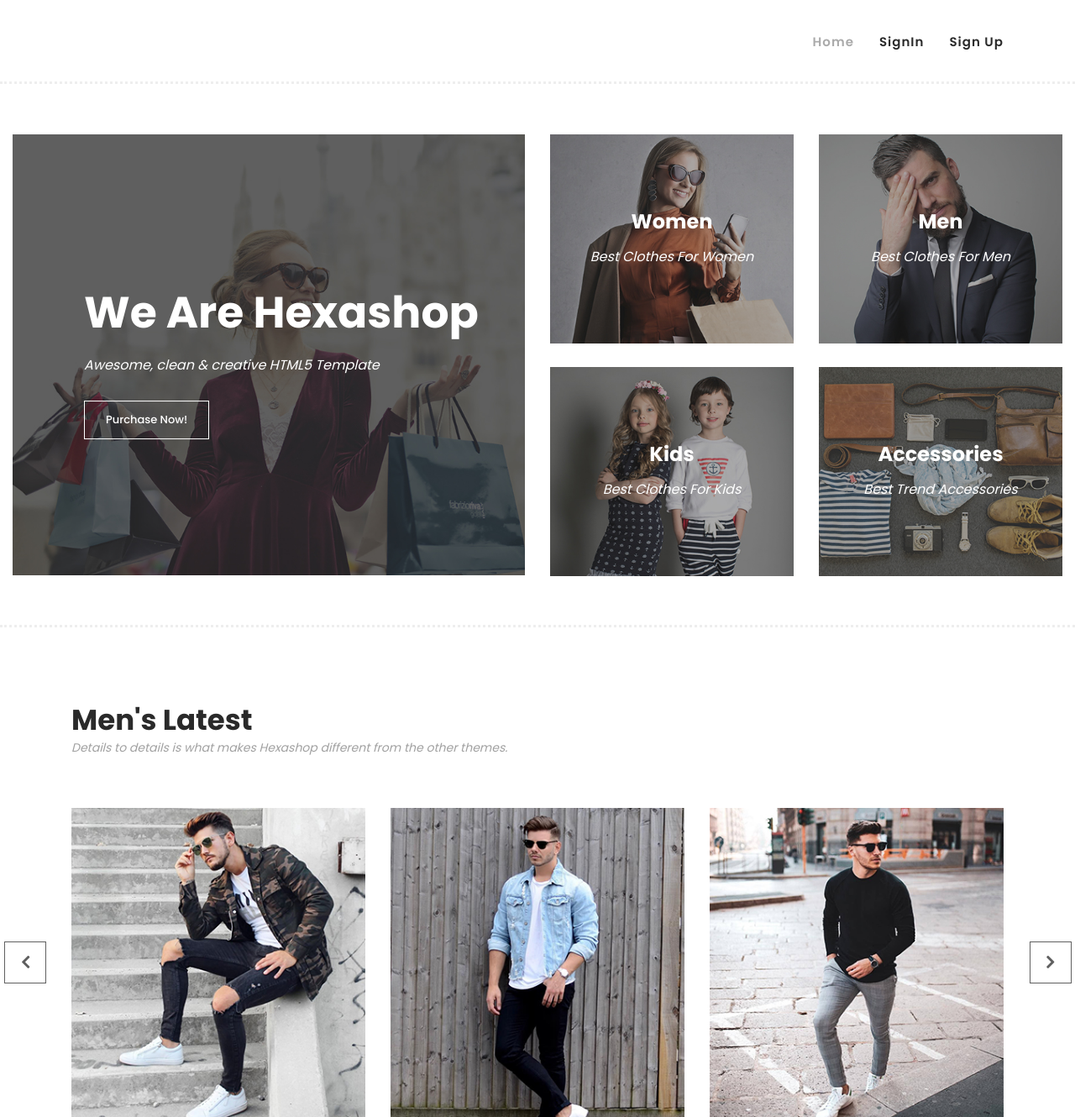
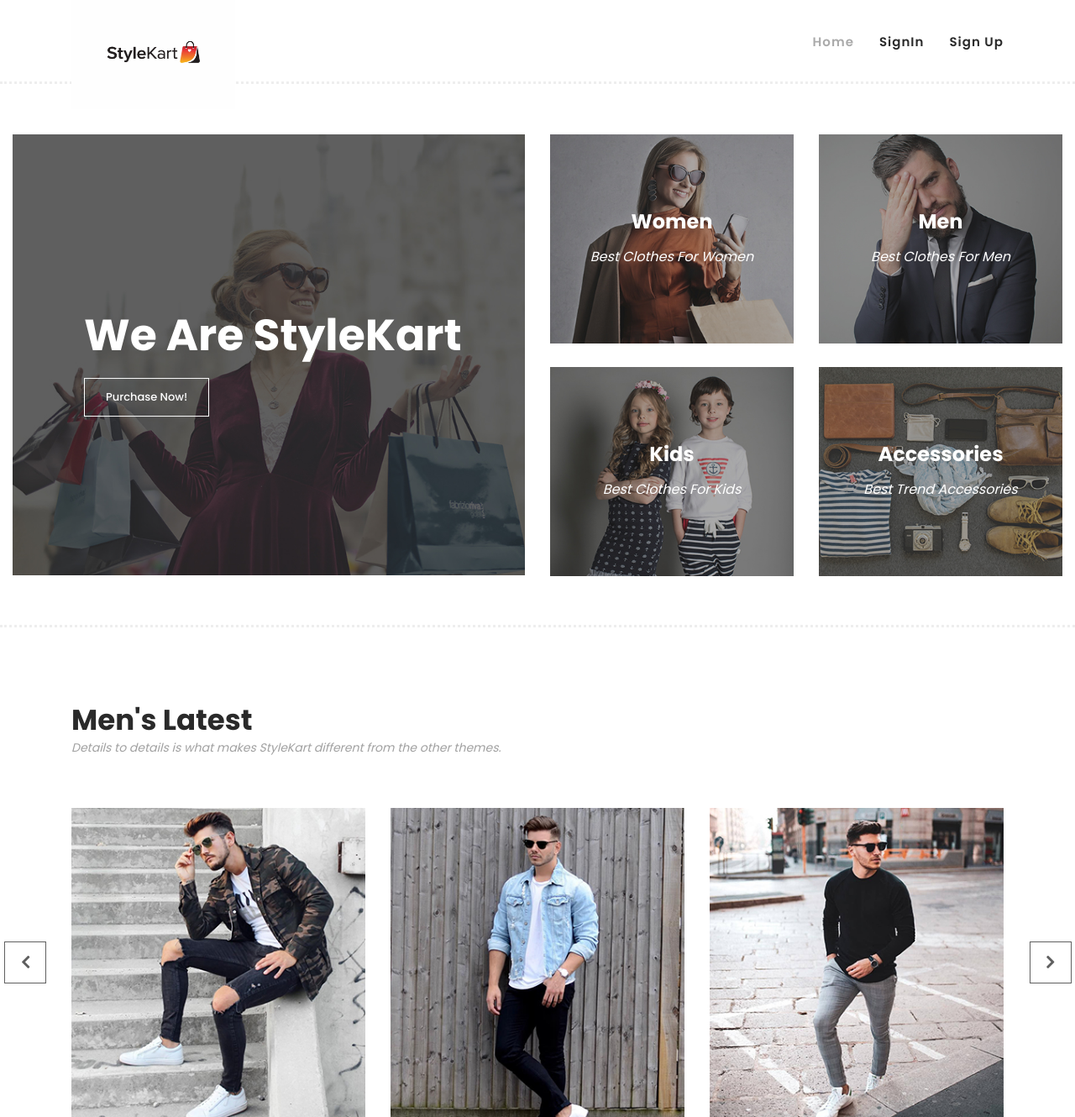
Before and after one commit to rosemarykj07/StyleKart, a Django app: page / in a window 1280 px wide. Shown: the top 1330 px of the page at 84% size. Run offline with Django 5.2, Linux system fonts and the light colour scheme; some libraries are stand-ins or nearby versions.

Commit message:
adjusted logo

```diff
--- a/StyleKart/templates/index.html
+++ b/StyleKart/templates/index.html
@@ -53,7 +53,7 @@
                     <nav class="main-nav">
                         <!-- ***** Logo Start ***** -->
                         <a href="index.html" class="logo">
-                            <!-- <img src="{% static 'assets/images/new_logo.png' %}"> -->
+                             <img style="height: 130px; width: auto;" src="{% static 'assets/images/new_logo.png' %}">
                         </a>
                         <!-- ***** Logo End ***** -->
                         <!-- ***** Menu Start ***** -->
@@ -102,8 +102,8 @@
                     <div class="left-content">
                         <div class="thumb">
                             <div class="inner-content">
-                                <h4>We Are Hexashop</h4>
-                                <span>Awesome, clean &amp; creative HTML5 Template</span>
+                                <h4>We Are StyleKart</h4>
+                                <!-- <span>Awesome, clean &amp; creative HTML5 Template</span> -->
                                 <div class="main-border-button">
                                     <a href="#">Purchase Now!</a>
                                 </div>
@@ -210,7 +210,7 @@
                 <div class="col-lg-6">
                     <div class="section-heading">
                         <h2>Men's Latest</h2>
-                        <span>Details to details is what makes Hexashop different from the other themes.</span>
+                        <span>Details to details is what makes StyleKart different from the other themes.</span>
                     </div>
                 </div>
             </div>
@@ -753,7 +753,7 @@
                         </div>
                         <ul>
                             <li><a href="#">16501 Collins Ave, Sunny Isles Beach, FL 33160, United States</a></li>
-                            <li><a href="#">hexashop@company.com</a></li>
+                            <li><a href="#">stylekart@company.com</a></li>
                             <li><a href="#">010-020-0340</a></li>
                         </ul>
                     </div>
@@ -786,7 +786,7 @@
                 </div>
                 <div class="col-lg-12">
                     <div class="under-footer">
-                        <p>Copyright © 2022 HexaShop Co., Ltd. All Rights Reserved.
+                        <p>Copyright © 2022 StyleKart Co., Ltd. All Rights Reserved.
 
                         <br>Design: <a href="https://templatemo.com" target="_parent" title="free css templates">TemplateMo</a>
 
```
Also changed, not shown: StyleKart/static/assets/images/logo (2).png (added).
